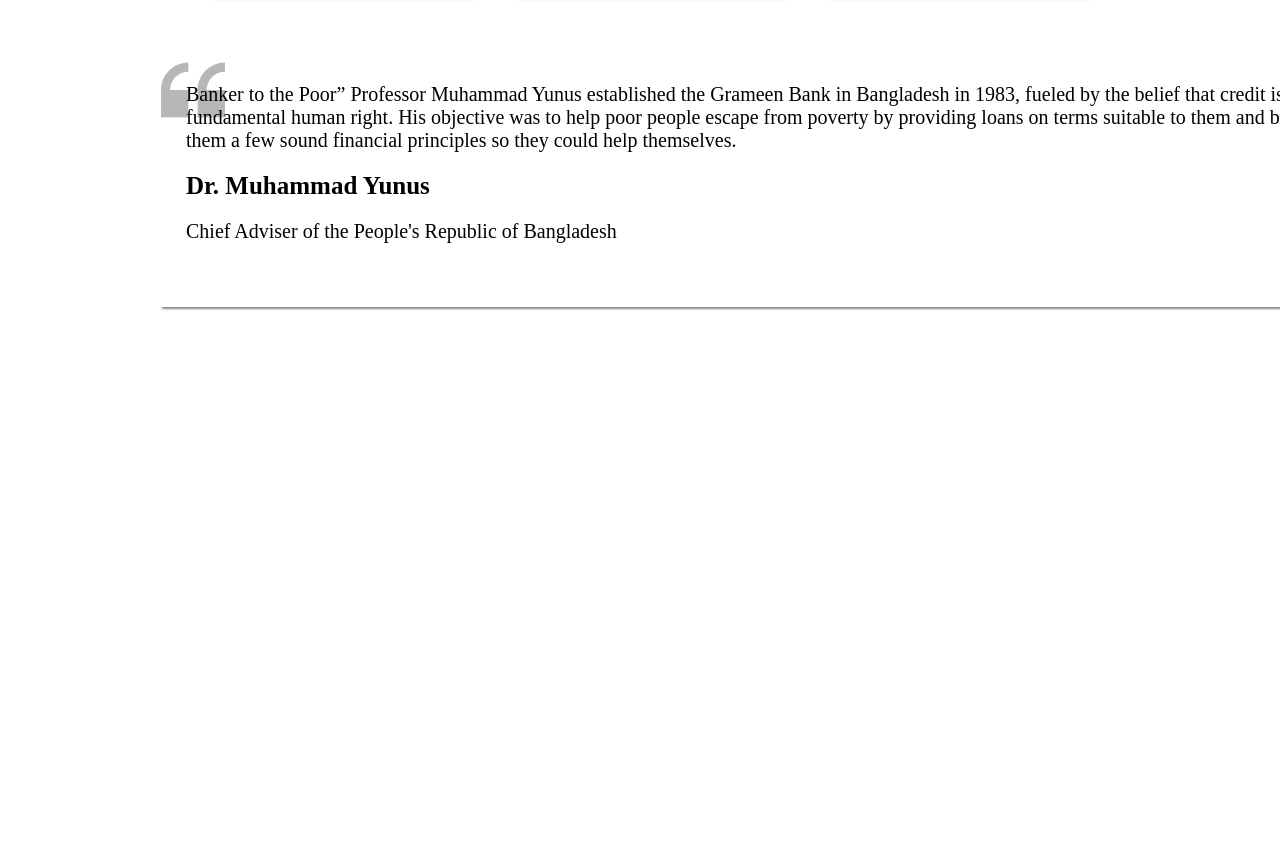
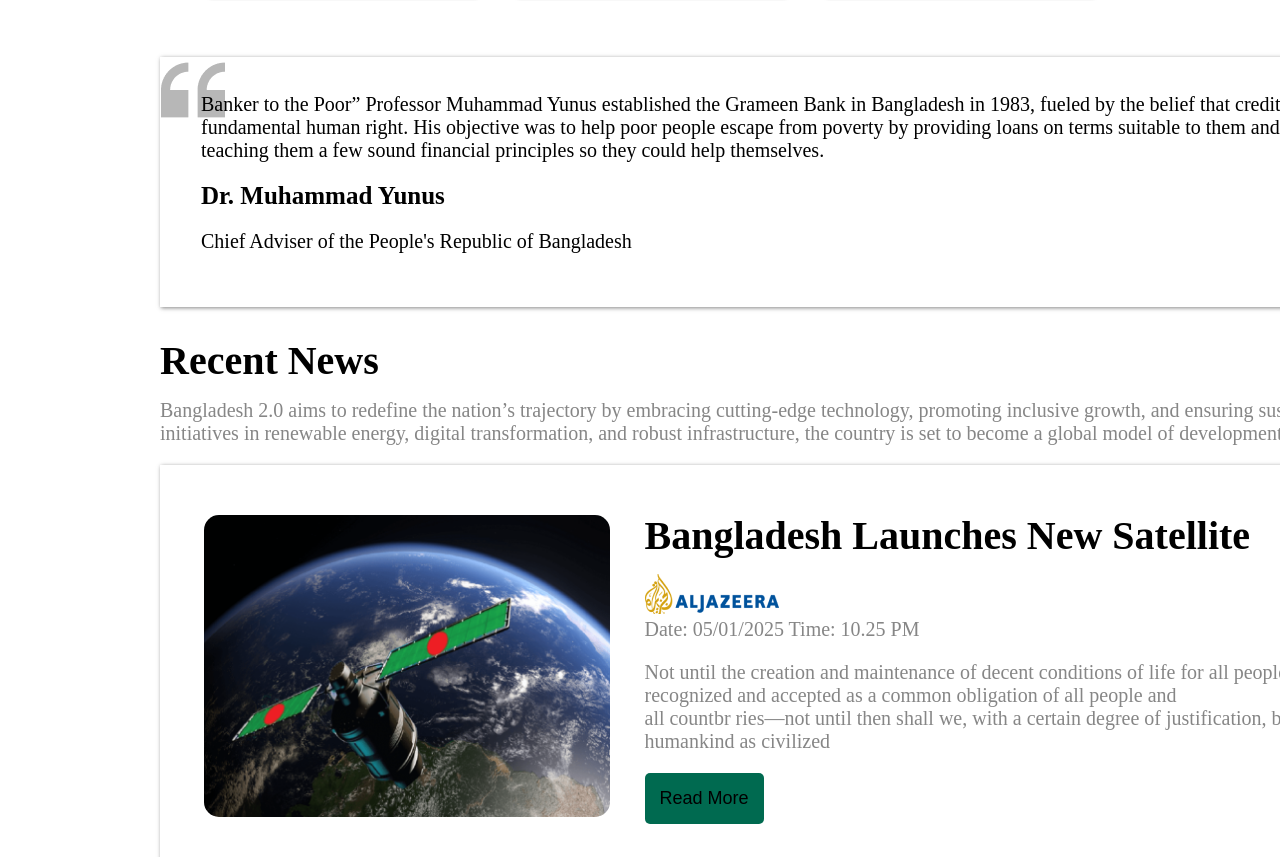
Before and after one commit to taniatripty/B11-bangladesh-repo, a plain HTML site: page index.html in a window 1280 px wide. Shown: the part 1533-2390 px from the top of the page. Before the commit the page ends 1870 px from the top, so only its background shows below. Drawn offline with Linux system fonts and the light colour scheme.

Commit message:
fourth  commit

```diff
--- a/index.html
+++ b/index.html
@@ -93,6 +93,42 @@
                 <p>Chief Adviser of the People's Republic of Bangladesh</p>
             </div>
         </section>
+        <section class="recernt-part">
+            <h2>Recent News</h2>
+            <p>Bangladesh 2.0 aims to redefine the nation’s trajectory by embracing cutting-edge technology, promoting inclusive growth, and ensuring sustainability. With initiatives in renewable energy, digital transformation, and robust infrastructure, the country is set to become a global model of development.</p>
+            <div class="part1">
+                <div class="image">
+                <img src="assets/satelite.png" alt="">
+            </div>
+            <div class="describtion-part">
+                <h2>Bangladesh Launches New Satellite</h2>
+                <img src="assets/al-jazeera.png" alt="">
+                <p>Date: 05/01/2025 <span>Time: 10.25 PM</span></p>
+                <p>Not until the creation and maintenance of decent conditions of life for all people are <br>recognized and accepted as a  common obligation  of all people and <br>all countbr ries—not until then  shall we,
+                    with a certain degree of justification, be able  to speak of <br>humankind as civilized</p>
+                    <button class="btn">Read More</button>
+
+            </div>
+            </div>
+            <div class="part1">
+
+
+            <div class="describtion-part">
+                <h2>Bangladesh Launches New Satellite</h2>
+                <img src="assets/al-jazeera.png" alt="">
+                <p>Date: 05/01/2025 <span>Time: 10.25 PM</span></p>
+                <p>Not until the creation and maintenance of decent conditions of life for all people are <br>recognized and accepted as a  common obligation  of all people and <br>all countbr ries—not until then  shall we,
+                    with a certain degree of justification, be able  to speak of <br>humankind as civilized</p>
+                    <button class="btn">Read More</button>
+
+            </div>
+            <div class="image">
+                <img src="assets/satelite.png" alt="">
+            </div>
+            </div>
+
+
+        </section>
 
 
     </main>
--- a/style.css
+++ b/style.css
@@ -243,8 +243,12 @@
     background-repeat: no-repeat;
     background-position:  top left;
     padding: 25px;
-    box-shadow: 2px 2px 2px rgba(14, 14, 14, 0.5);
+    box-shadow: 1px 1px 4px rgba(14, 14, 14, 0.5);
 
+}
+.quote-container{
+    margin-left: 5px;
+    padding: 10px;
 }
 .quote-container p{
     font-size: 20px;
@@ -256,3 +260,36 @@
     font-size: bold;
     margin-bottom: 20px;
 }
+.recernt-part{
+    width: 1280px;
+    height: 120px;
+    margin:30px 160px;
+}
+.recernt-part h2{
+    font-size: 40px;
+    font-weight: 700;
+    margin-bottom: 15px;
+}
+.recernt-part p{
+    font-size: 20px;
+    font-weight: 400;
+    color: rgba(14, 14, 14, 0.5);
+    margin-bottom: 20px;
+}
+.part1{
+    display: flex;
+    justify-content: space-around;
+    align-items: center;
+    width: 1280px;
+    height: 406px;
+    margin-bottom: 20px;
+    background-color: white;
+    border: 1px solid transparent;
+    box-shadow: 1px 1px 4px rgba(14, 14, 14, 0.5);
+}
+.image img{
+    height: 302px;
+    width: 406px;
+    margin-left: 25px;
+    border-radius: 15px;
+}
```
